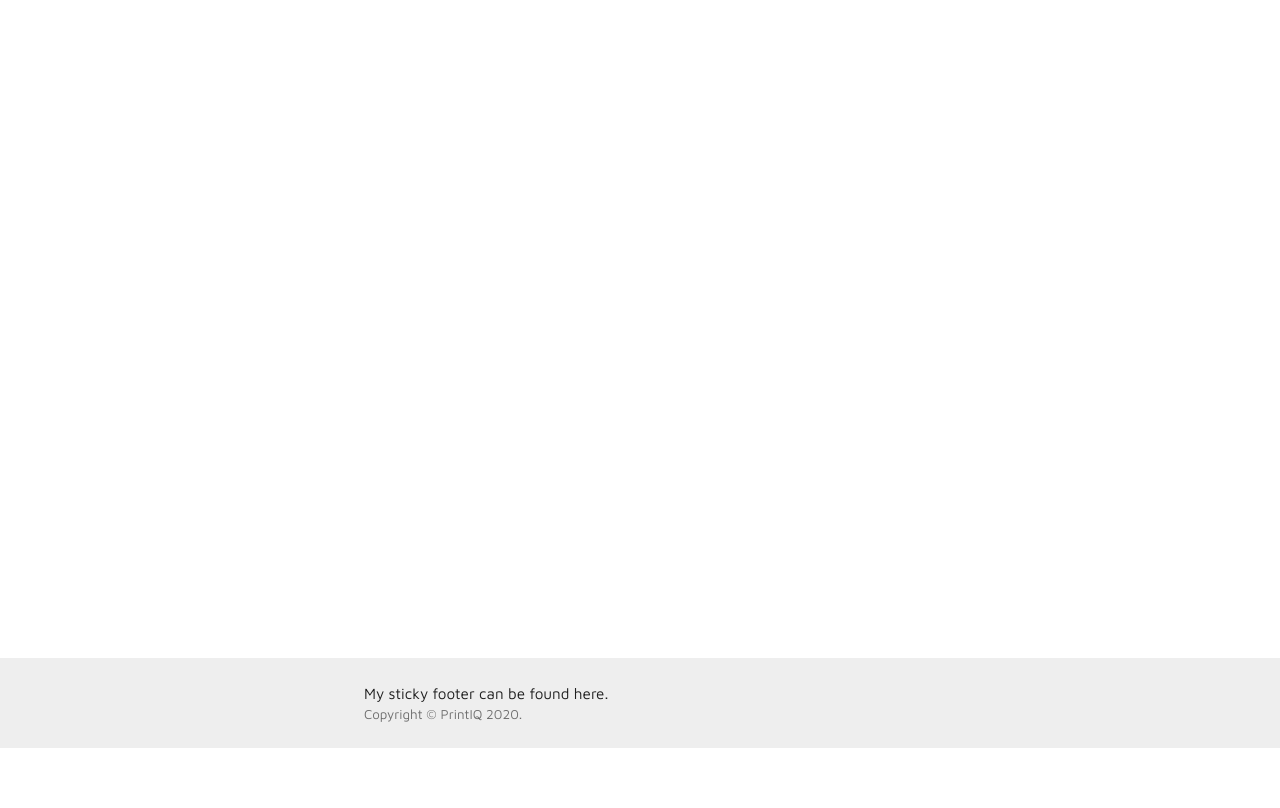
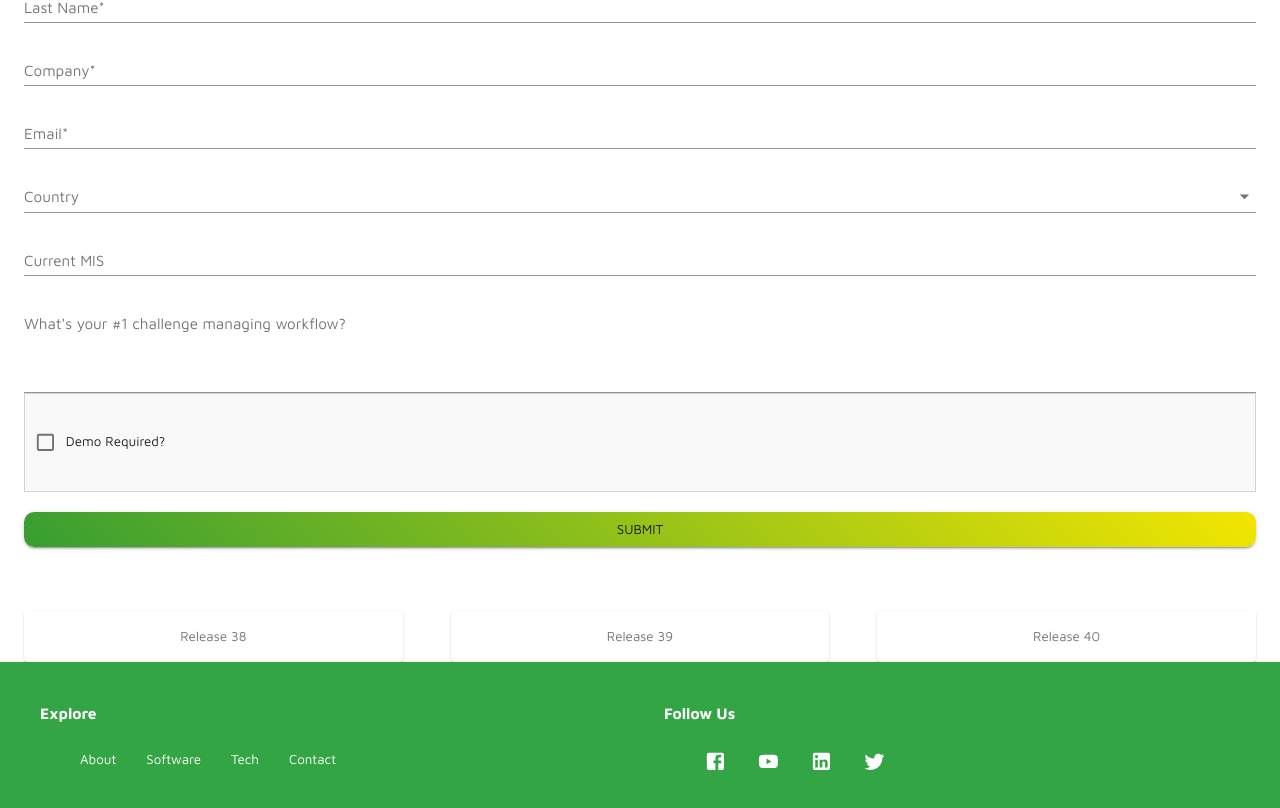
Before and after one commit to pejantantangguh/sanityiqweb, a Next.js app in the folder web/: page /tech in a window 1280 px wide. Shown: the part 188-996 px from the top of the page. Before the commit the page ends 936 px from the top, so only its background shows below. Built offline with nearby package versions, Linux system fonts and the light colour scheme.

Commit message:
about us

```diff
--- a/web/Component/Layout/Footer.js
+++ b/web/Component/Layout/Footer.js
@@ -1,14 +1,16 @@
 import React from "react";
-import Typography from "@material-ui/core/Typography";
-import { makeStyles } from "@material-ui/core/styles";
-import Container from "@material-ui/core/Container";
-import Link from "@material-ui/core/Link";
+import Link from "next/link";
+import { makeStyles, Container, Grid, Typography } from "@material-ui/core";
+import FacebookIcon from "@material-ui/icons/Facebook";
+import YouTubeIcon from "@material-ui/icons/YouTube";
+import LinkedInIcon from "@material-ui/icons/LinkedIn";
+import TwitterIcon from "@material-ui/icons/Twitter";
 
 function Copyright() {
   return (
     <Typography variant="body2" color="textSecondary">
       {"Copyright © "}
-      <Link color="inherit" href="printiq.com">
+      <Link color="inherit" href="/">
         PrintIQ
       </Link>{" "}
       {new Date().getFullYear()}
@@ -21,7 +23,6 @@ const useStyles = makeStyles((theme) => ({
   root: {
     display: "flex",
     flexDirection: "column",
-    minHeight: "100vh",
   },
   main: {
     marginTop: theme.spacing(8),
@@ -30,8 +31,23 @@ const useStyles = makeStyles((theme) => ({
   footer: {
     padding: theme.spacing(3, 2),
     marginTop: "auto",
-    backgroundColor:
-      theme.palette.type === "light" ? theme.palette.grey[200] : theme.palette.grey[800],
+    backgroundColor: "rgb(51, 165, 68)",
+    color: "#fff",
+  },
+  footerNav: {
+    display: "flex",
+    "& li": {
+      listStyle: "none",
+      display: "flex",
+      paddingInlineStart: "0px",
+    },
+  },
+  navItem: {
+    "& a": {
+      display: "inline-block",
+      padding: "10px 30px 15px 0",
+      color: "#fff",
+    },
   },
 }));
 
@@ -41,9 +57,68 @@ export default function StickyFooter() {
   return (
     <div className={classes.root}>
       <footer className={classes.footer}>
-        <Container maxWidth="sm">
-          <Typography variant="body1">My sticky footer can be found here.</Typography>
-          <Copyright />
+        <Container>
+          <Grid container spacing={6}>
+            <Grid item xs={12} sm={6} lg={6}>
+              <h3>Explore </h3>
+              <ul className={classes.footerNav}>
+                <li className={classes.navItem}>
+                  <Link href="#">
+                    <a target="_blank">About</a>
+                  </Link>
+                </li>
+                <li className={classes.navItem}>
+                  <Link href="#">
+                    <a>Software</a>
+                  </Link>
+                </li>
+                <li className={classes.navItem}>
+                  <Link href="#">
+                    <a>Tech</a>
+                  </Link>
+                </li>
+                <li className={classes.navItem}>
+                  <Link href="#">
+                    <a>Contact</a>
+                  </Link>
+                </li>
+              </ul>
+            </Grid>
+            <Grid item xs={12} sm={6}>
+              <h3>Follow Us</h3>
+              <ul className={classes.footerNav}>
+                <li className={classes.navItem}>
+                  <Link href="https://www.facebook.com/printIQ">
+                    <a target="_blank">
+                      <FacebookIcon />
+                    </a>
+                  </Link>
+                </li>
+                <li className={classes.navItem}>
+                  <Link href="https://www.youtube.com/channel/UCJNGxGINQ3zBQ2KVAUzSGPQ">
+                    <a target="_blank">
+                      <YouTubeIcon />
+                    </a>
+                  </Link>
+                </li>
+                <li className={classes.navItem}>
+                  <Link href="https://www.linkedin.com/company/printiqglobal">
+                    <a target="_blank">
+                      <LinkedInIcon />
+                    </a>
+                  </Link>
+                </li>
+                <li className={classes.navItem}>
+                  <Link href="https://twitter.com/printiqglobal">
+                    <a target="_blank">
+                      <TwitterIcon />
+                    </a>
+                  </Link>
+                </li>
+              </ul>
+            </Grid>
+          </Grid>
+          {/* <Copyright /> */}
         </Container>
       </footer>
     </div>
--- a/web/Component/Navigation/MenuList.js
+++ b/web/Component/Navigation/MenuList.js
@@ -21,6 +21,7 @@ import ExpandLess from "@material-ui/icons/ExpandLess";
 import ExpandMore from "@material-ui/icons/ExpandMore";
 import DescriptionIcon from "@material-ui/icons/Description";
 import EmojiObjectsIcon from "@material-ui/icons/EmojiObjects";
+import InfoIcon from "@material-ui/icons/Info";
 
 //To Do Active Link when visited page
 
@@ -142,6 +143,16 @@ function MenuList() {
             </Link>
           </ListItemText>
         </ListItem>
+        <ListItem>
+          <ListItemIcon>
+            <InfoIcon />
+          </ListItemIcon>
+          <ListItemText>
+            <Link href="/about-us">
+              <a>About Us</a>
+            </Link>
+          </ListItemText>
+        </ListItem>
       </List>
       <Divider />
     </div>
--- a/web/pages/book-a-demo.js
+++ b/web/pages/book-a-demo.js
@@ -49,7 +49,7 @@ const styles = makeStyles((theme) => ({
     [theme.breakpoints.up("lg")]: {
       fontSize: "60px",
       lineHeight: "60px",
-      marginTop: 0,
+      marginTop: "65px",
     },
     [theme.breakpoints.down("md")]: {
       fontSize: "32px",
--- a/web/pages/tech/index.js
+++ b/web/pages/tech/index.js
@@ -1,10 +1,12 @@
 const { Container, Grid, Paper, makeStyles } = require("@material-ui/core");
+import ContactForm from "../../Component/Form/ContactForm";
 
 const styles = makeStyles((theme) => ({
   paper: {
     padding: theme.spacing(2),
     textAlign: "center",
     color: theme.palette.text.secondary,
+    marginTop: theme.spacing(8),
   },
 }));
 
@@ -13,9 +15,17 @@ function TechPage() {
   return (
     <>
       <Container>
+        <ContactForm />
+
         <Grid container spacing={6}>
-          <Grid item xs={12} sm={6} lg={3}>
+          <Grid item xs={12} sm={6} lg={4}>
             <Paper className={classes.paper}>Release 38</Paper>
+          </Grid>
+          <Grid item xs={12} sm={6} lg={4}>
+            <Paper className={classes.paper}>Release 39</Paper>
+          </Grid>
+          <Grid item xs={12} sm={6} lg={4}>
+            <Paper className={classes.paper}>Release 40</Paper>
           </Grid>
         </Grid>
       </Container>
--- a/web/pages/whitepaper.js
+++ b/web/pages/whitepaper.js
@@ -67,7 +67,6 @@ const whitepaper = () => {
           Adopting cloud-based solutions provides the widest array of options, which is why printIQ
           is a leader in flexible print management.
         </Typography>
-
         <Box>
           <ContactForm />
         </Box>
```
Also changed, not shown: web/pages/about-us.js (added, +19 -0 lines).
